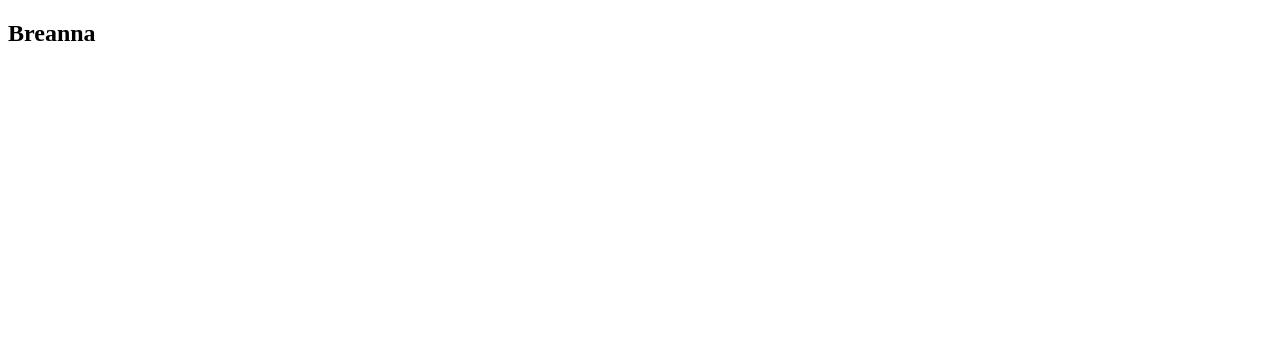
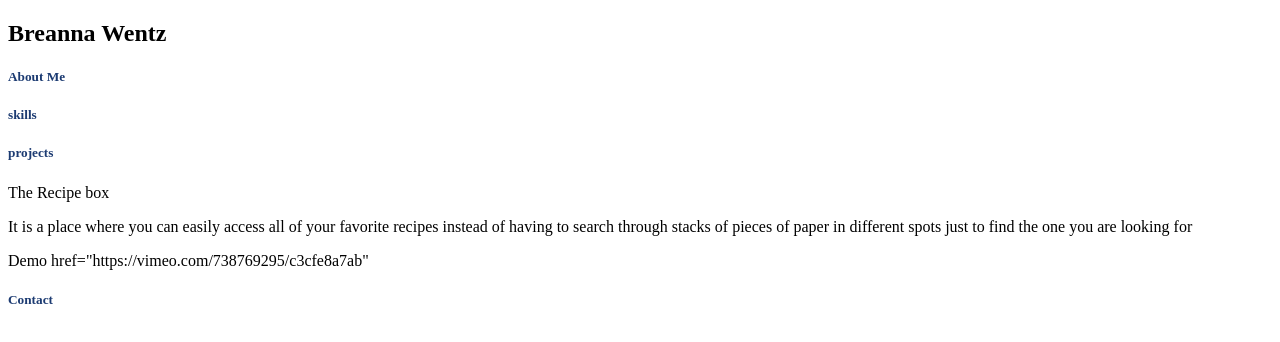
Before and after one commit to brennalynn22/brennalynn22.github.io, a plain HTML site: page index.html in a window 1280 px wide. Drawn offline with Linux system fonts and the light colour scheme.

Commit message:
second commit

```diff
--- a/index.html
+++ b/index.html
@@ -4,9 +4,27 @@
     <meta charset="UTF-8">
     <meta http-equiv="X-UA-Compatible" content="IE=edge">
     <meta name="viewport" content="width=device-width, initial-scale=1.0">
-    <title>Document</title>
+    <title>Portfolio</title>
+    <link rel="stylesheet" href="styles.css">
 </head>
 <body>
-    <h2>Breanna</h2>
+    <h2>Breanna Wentz</h2>
+
+    <div>
+    <h5> About Me </h5>
+    <h5>skills</h5>
+
+    <section>
+    <h5>projects</h5>
+    <p>The Recipe box</p>
+    <p> It is a place where you can easily access all of your favorite recipes instead of having to search through stacks of pieces of paper in different spots just to find the one you are looking for</p>
+    <a>Demo href="https://vimeo.com/738769295/c3cfe8a7ab"</a>
+</section>
+    <section>
+        <h5>Contact</h5>
+    </section>
+
+
+    </div>
 </body>
 </html>
--- /dev/null
+++ b/styles.css
@@ -0,0 +1,4 @@
+h5 {
+    font-weight: 600;
+    color: rgb(28, 59, 114);
+}
```
